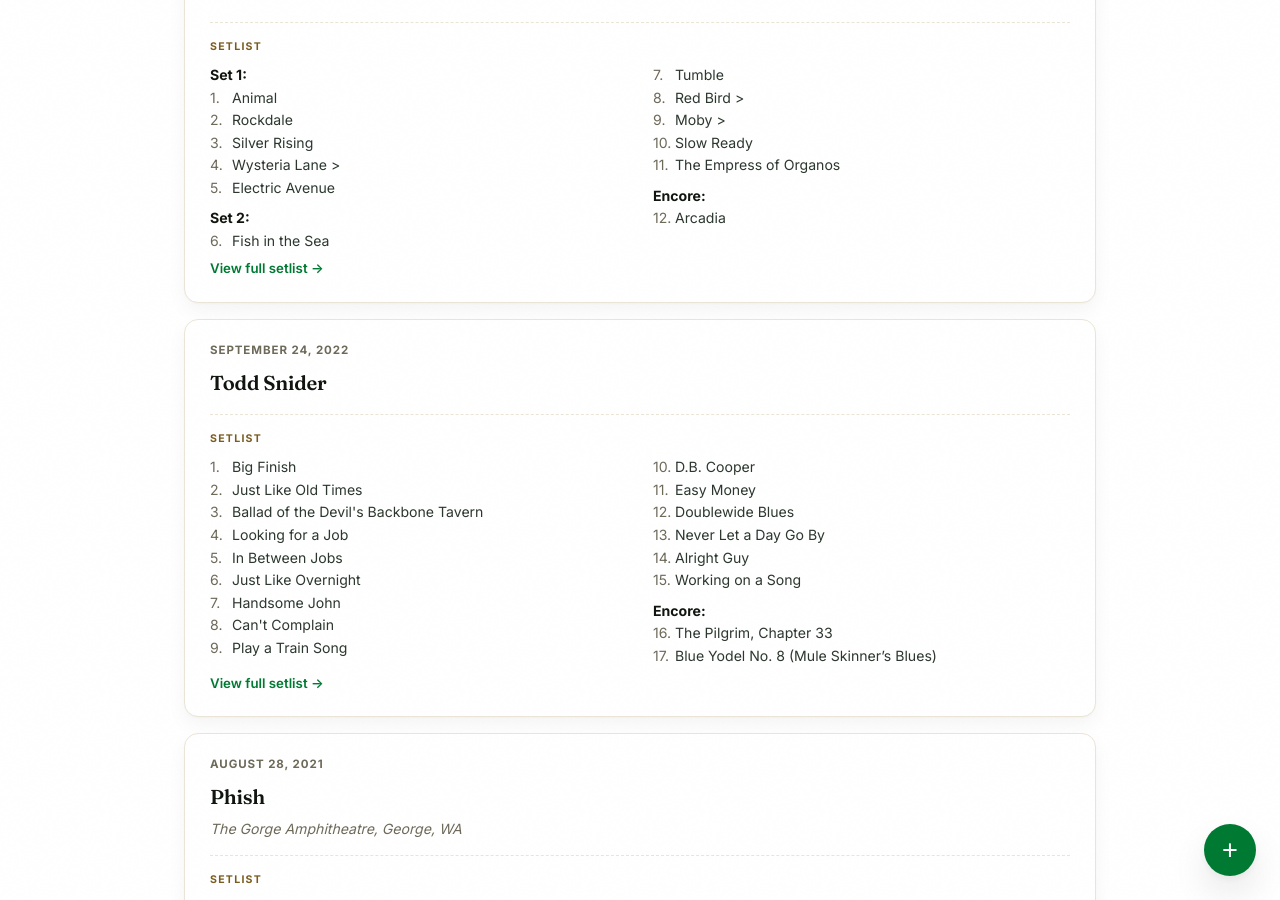
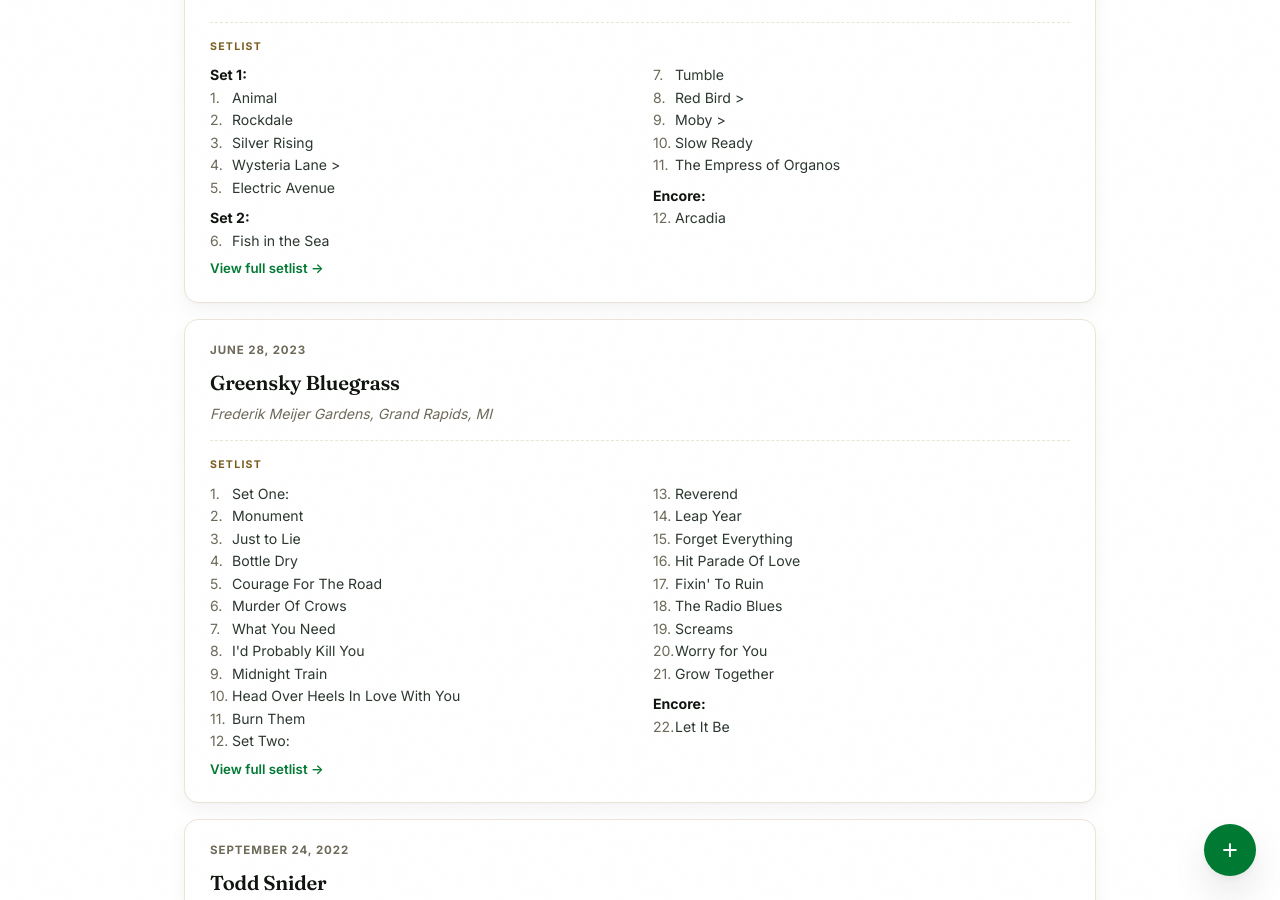
Before and after one commit to bmlanders/adventures, a Jekyll site: the page built from shows/index.html, in a window 1280 px wide and 900 px high, scrolled down 12615 px. Built offline with Jekyll 4.4.1, drawn with Linux system fonts in a browser that asks for light colours.

Commit message:
Log show: Greensky Bluegrass on 2023-06-28

```diff
--- a/shows/index.html
+++ b/shows/index.html
@@ -839,6 +839,41 @@
   <a class="show-trip-link" href="https://www.setlist.fm/setlist/goose/2023/west-lawn-at-lory-student-union-colorado-state-university-fort-collins-co-3a31957.html" target="_blank" rel="noopener">View full setlist &rarr;</a>
 </div>
 
+<div class="show-entry" id="2023-06-28-greensky-bluegrass">
+  <div class="show-date">June 28, 2023</div>
+  <h3>Greensky Bluegrass</h3>
+  <div class="show-venue">Frederik Meijer Gardens, Grand Rapids, MI</div>
+  <div class="setlist">
+    <div class="setlist-lbl">Setlist</div>
+    <ol class="setlist-list">
+      <li>Set One:</li>
+      <li>Monument</li>
+      <li>Just to Lie</li>
+      <li>Bottle Dry</li>
+      <li>Courage For The Road</li>
+      <li>Murder Of Crows</li>
+      <li>What You Need</li>
+      <li>I'd Probably Kill You</li>
+      <li>Midnight Train</li>
+      <li>Head Over Heels In Love With You</li>
+      <li>Burn Them</li>
+      <li>Set Two:</li>
+      <li>Reverend</li>
+      <li>Leap Year</li>
+      <li>Forget Everything</li>
+      <li>Hit Parade Of Love</li>
+      <li>Fixin' To Ruin</li>
+      <li>The Radio Blues</li>
+      <li>Screams</li>
+      <li>Worry for You</li>
+      <li>Grow Together</li>
+      <li class="setlist-set">Encore:</li>
+      <li>Let It Be</li>
+    </ol>
+  </div>
+  <a class="show-trip-link" href="https://www.nugs.net/live-download-of-greensky-bluegrass-frederik-meijer-gardens-grand-rapids-mi-06-28-2023-mp3-flac-or-online-music-streaming/33371.html" target="_blank" rel="noopener">View full setlist &rarr;</a>
+</div>
+
 <div class="show-entry" id="2022-09-24-todd-snider">
   <div class="show-date">September 24, 2022</div>
   <h3>Todd Snider</h3>
```
